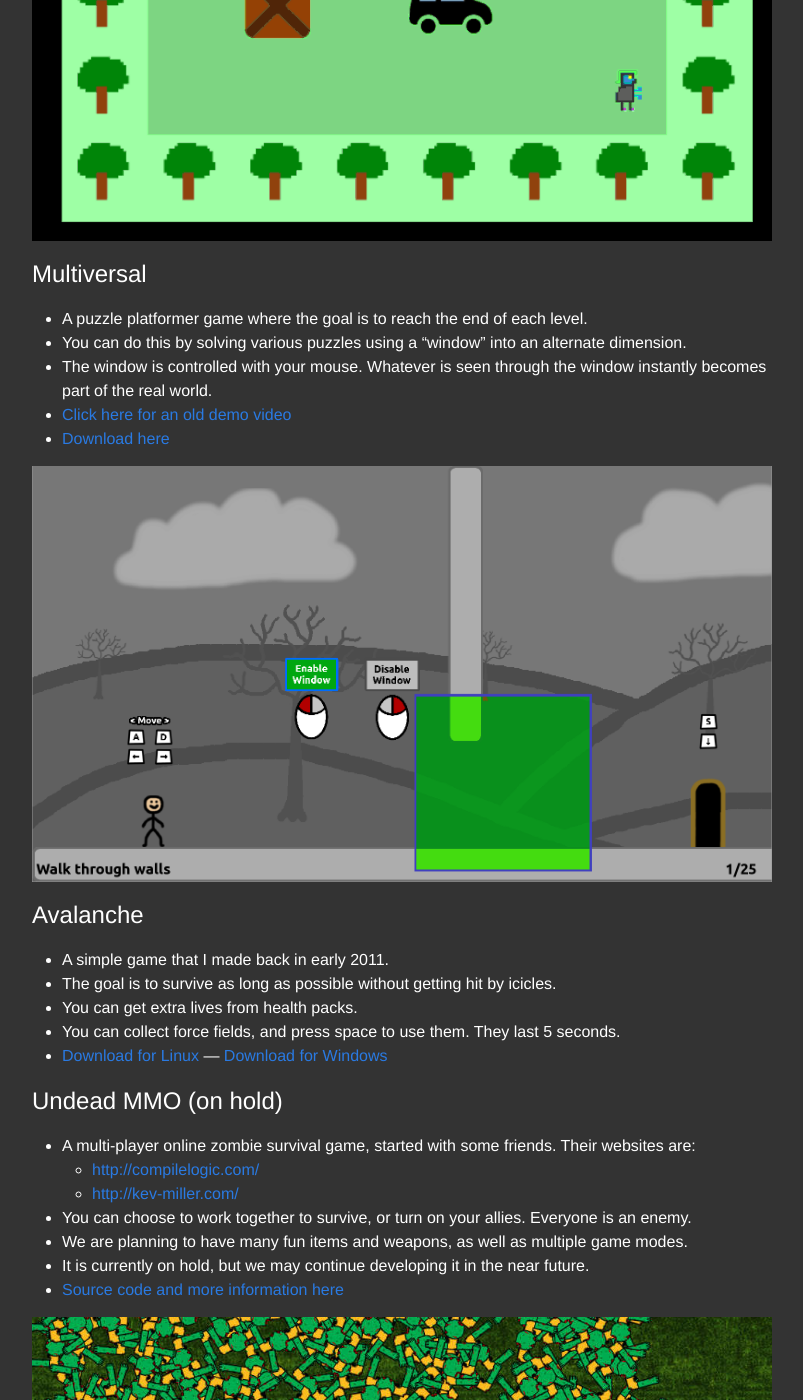
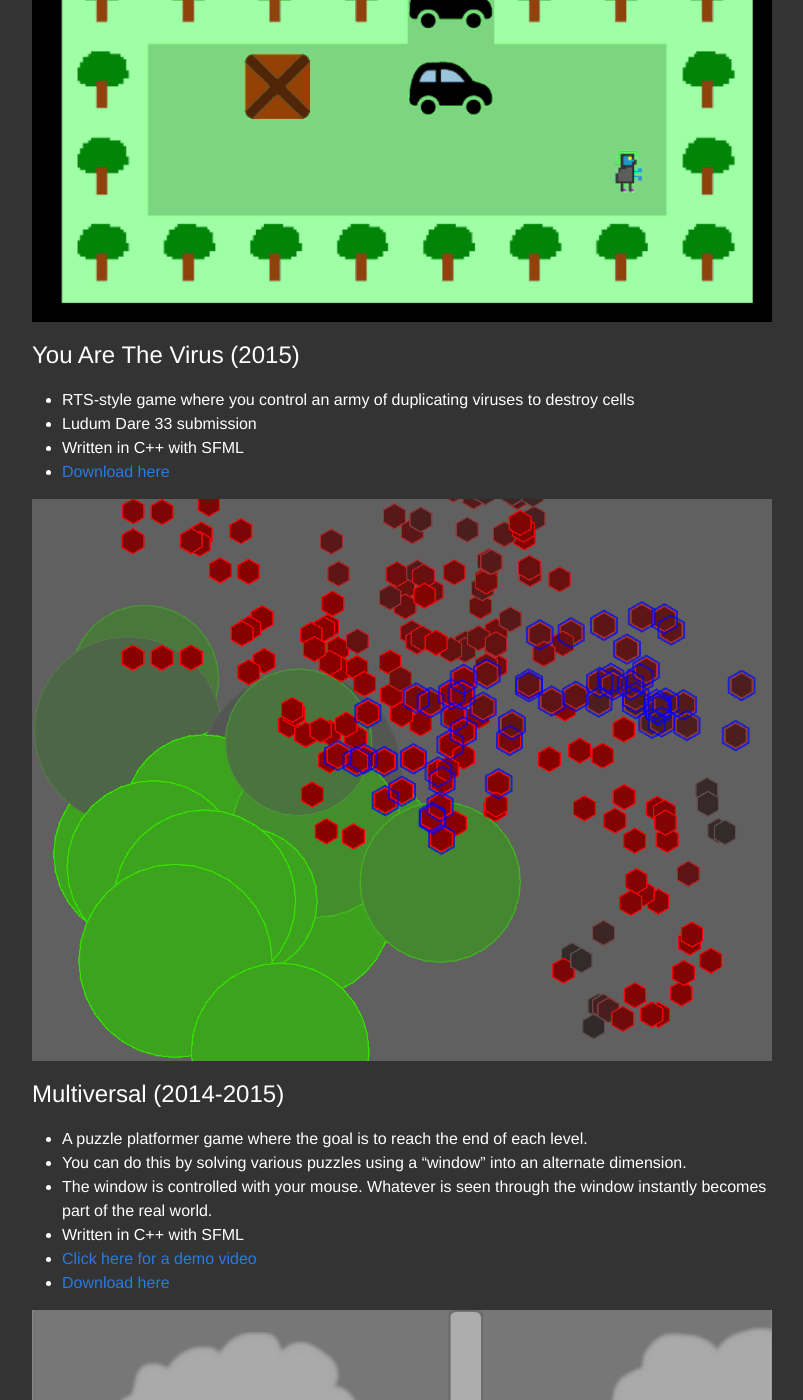
Before and after one commit to ayebear/ayebear-website, a Jekyll site: the page built from games.md, in a window 1280 px wide and 1400 px high, scrolled down 1235 px. Shown: the whole window, without its empty margins (238-1041 px from the left). Built offline with Jekyll 4.4.1, drawn with Linux system fonts in a browser that asks for light colours; some of the changed text lies outside the part shown.

Commit message:
Updated games list Added "You are the virus" Added old Avalanche game downloads

```diff
--- a/games.md
+++ b/games.md
@@ -4,34 +4,39 @@ title: Games
 permalink: /games/
 ---
 
-# Project Square (under development)
+# Project Square (2016-2017)
 
-* Some kind of puzzle game
+* A puzzle game with a mix of transport and time travel mechanics
 * Written in JavaScript ES6 with Pixi.js
-* [Play it here](http://ayebear.com/project-square/current/)
+* [Play it here](http://ayebear.com/project-square/)
 
-Changed from cloning/colors to transport mechanics in the last version:
-![Project Square - old]({{ site.url }}/data/posts/cloning_color_mechanics.gif) ![Project Square - current]({{ site.url }}/data/transport_multiple_vehicles.gif)
+#### Level with cloning/color mechanics:
+![Project Square]({{ site.url }}/data/posts/cloning_color_mechanics.gif)
 
-# Multiversal
+#### Level with transport mechanics:
+![Project Square]({{ site.url }}/data/transport_multiple_vehicles.gif)
+
+# You Are The Virus (2015)
+
+* RTS-style game where you control an army of duplicating viruses to destroy cells
+* Ludum Dare 33 submission
+* Written in C++ with SFML
+* [Download here](https://github.com/ayebear/you-are-the-virus/releases)
+
+![You Are The Virus - ongoing war]({{ site.url }}/data/you_are_the_virus.png)
+
+# Multiversal (2014-2015)
 
 * A puzzle platformer game where the goal is to reach the end of each level.
 * You can do this by solving various puzzles using a "window" into an alternate dimension.
 * The window is controlled with your mouse. Whatever is seen through the window instantly becomes part of the real world.
-* [Click here for an old demo video](https://www.youtube.com/watch?v=msFEcX0TqVc)
-* [Download here](https://github.com/ayebear/multiversal)
+* Written in C++ with SFML
+* [Click here for a demo video](https://www.youtube.com/watch?v=msFEcX0TqVc)
+* [Download here](https://github.com/ayebear/multiversal/releases)
 
 ![Multiversal - level 1]({{ site.url }}/data/Multiversal-v0.3.0-alpha-level1.png)
 
-# Avalanche
-
-* A simple game that I made back in early 2011.
-* The goal is to survive as long as possible without getting hit by icicles.
-* You can get extra lives from health packs.
-* You can collect force fields, and press space to use them. They last 5 seconds.
-* [Download for Linux](https://dl.dropboxusercontent.com/u/10528991/downloads/Avalanche/Avalanche.tar.bz2) --- [Download for Windows](https://dl.dropboxusercontent.com/u/10528991/downloads/Avalanche/Avalanche.zip)
-
-# Undead MMO (on hold)
+# Undead MMO (2013-2014)
 
 * A multi-player online zombie survival game, started with some friends. Their websites are:
   * [http://compilelogic.com/](http://compilelogic.com/)
@@ -39,15 +44,25 @@ Changed from cloning/colors to transport mechanics in the last version:
 * You can choose to work together to survive, or turn on your allies. Everyone is an enemy.
 * We are planning to have many fun items and weapons, as well as multiple game modes.
 * It is currently on hold, but we may continue developing it in the near future.
+* Written in C++ with SFML
 * [Source code and more information here](https://github.com/ayebear/UndeadMMO)
 
 ![Undead MMO]({{ site.url }}/data/undead_mmo.jpg)
 
-# aMAZEd (cancelled)
+# aMAZEd (2012-2013)
 
-* This was going to be a puzzle game where you controlled a character with a top-down view.
-* The goal was to use various items to manipulate the world, to reach the end of the levels.
-* This was a team project. However, the rest of the team quit. I was unable to release this game due to legal IP issues.
+* A puzzle game where the player uses various items to manipulate the world, to reach the end of the levels.
+* Written in C++ with SFML
+* [Click here for a playthrough video](https://www.youtube.com/watch?v=NCFSuIPlOUI)
 
-Video of aMAZEd:
-<iframe width="560" height="315" src="https://www.youtube.com/embed/NCFSuIPlOUI" frameborder="0" allowfullscreen></iframe>
+![aMAZEd](http://i.imgur.com/jG453Hb.gifv)
+
+# Avalanche (2011)
+
+* The goal is to survive as long as possible without getting hit by icicles.
+* You can get extra lives from health packs.
+* You can collect force fields, and press space to use them. They last 5 seconds.
+* Written in C++ with SFML
+* [Download for Linux]({{ site.url }}/data/Avalanche_Linux.tar.bz2) --- [Download for Windows]({{ site.url }}/data/Avalanche_Windows.exe) --- [Download source code]({{ site.url }}/data/Avalanche_Source.tar.bz2)
+
+![Avalanche]({{ site.url }}/data/avalanche.png)
```
Also changed, not shown: data/avalanche.png (added), data/you_are_the_virus.png (added), 3 other files.
